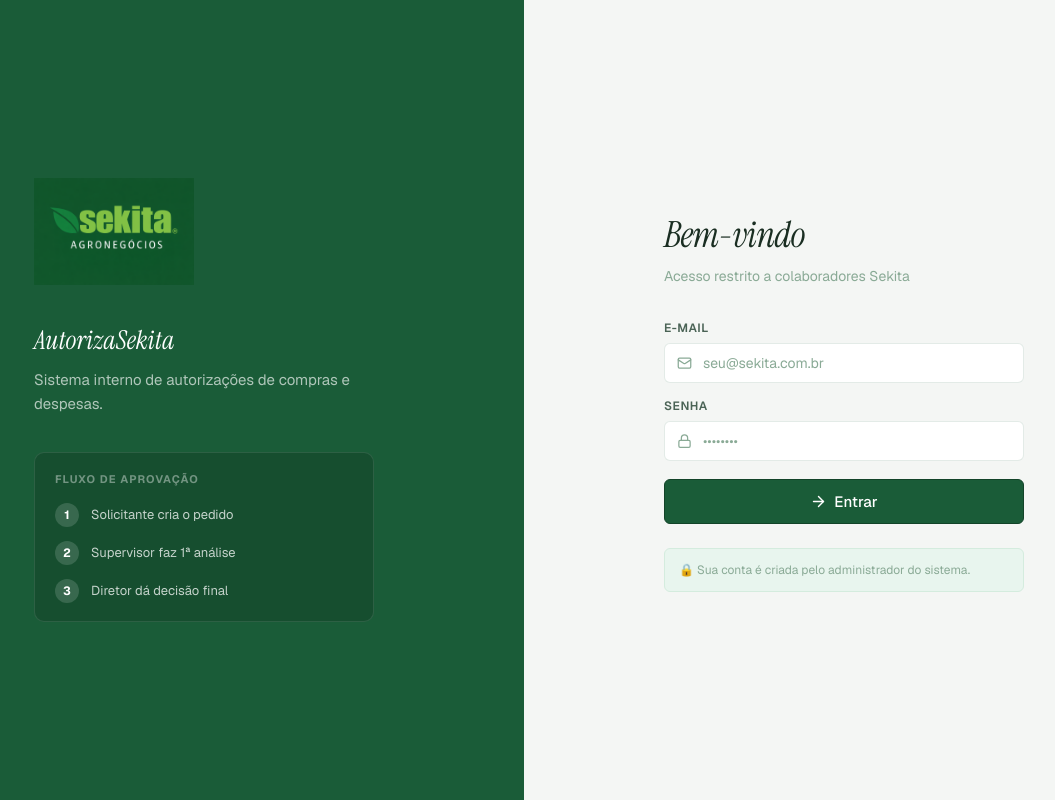
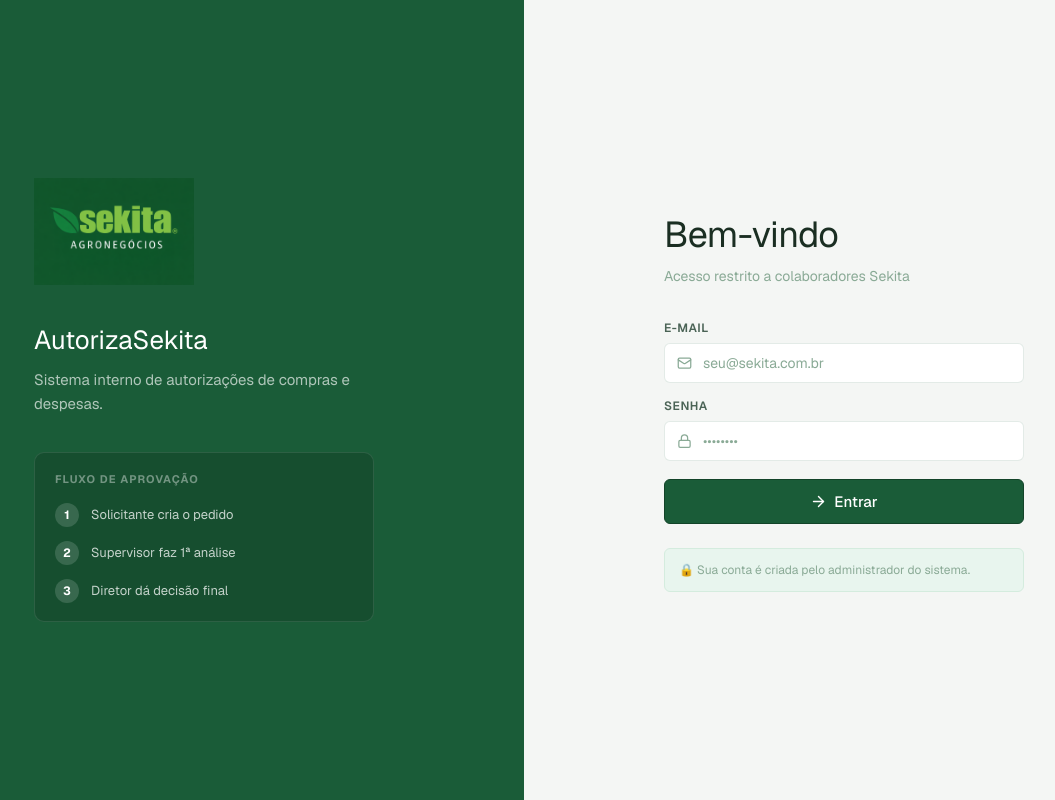
Before and after one commit to tecnologiasekita-hub/AutorizaSekita, a React (Vite) app: page /login in a window 1280 px wide. Shown: the whole page, without its empty margins (116-1171 px from the left). Built offline with nearby package versions, Linux system fonts and the light colour scheme; no server answers.

Commit message:
pwa ajustes finais

```diff
--- a/index.html
+++ b/index.html
@@ -19,7 +19,7 @@
     <link rel="apple-touch-icon" href="/icon-180.png" />
     <link rel="preconnect" href="https://fonts.googleapis.com" />
     <link rel="preconnect" href="https://fonts.gstatic.com" crossorigin />
-    <link href="https://fonts.googleapis.com/css2?family=Instrument+Serif:ital@0;1&family=Geist:wght@300;400;500;600;700&display=swap" rel="stylesheet" />
+    <link href="https://fonts.googleapis.com/css2?family=Geist:wght@300;400;500;600;700;800&display=swap" rel="stylesheet" />
   </head>
   <body>
     <div id="root"></div>
--- a/src/index.css
+++ b/src/index.css
@@ -55,7 +55,7 @@
   --blue-bg:    rgba(37,99,168,0.08);
 
   /* Typography */
-  --font-display: 'Instrument Serif', Georgia, serif;
+  --font-display: 'Geist', system-ui, sans-serif;
   --font-body:    'Geist', system-ui, sans-serif;
 
   /* Shape */
--- a/src/pages/Aprovacoes.jsx
+++ b/src/pages/Aprovacoes.jsx
@@ -124,7 +124,7 @@
     <div style={{ display: 'flex', flexDirection: 'column', gap: 24 }} className="fade-in">
 
       <div>
-        <h1 style={{ fontFamily: 'var(--font-display)', fontStyle: 'italic', fontSize: 26, fontWeight: 400, color: 'var(--green-brand)' }}>
+        <h1 style={{ fontFamily: 'var(--font-body)', fontSize: 24, fontWeight: 700, color: 'var(--green-brand)' }}>
           Aprovações
         </h1>
         <p style={{ color: 'var(--text-3)', fontSize: 13, marginTop: 2 }}>
--- a/src/pages/Dashboard.jsx
+++ b/src/pages/Dashboard.jsx
@@ -104,7 +104,7 @@
       {/* Saudação */}
       <div style={{ display: 'flex', alignItems: 'flex-start', justifyContent: 'space-between', flexWrap: 'wrap', gap: 12 }}>
         <div>
-          <h1 style={{ fontFamily: 'var(--font-display)', fontStyle: 'italic', fontSize: 28, fontWeight: 400, color: 'var(--text)', letterSpacing: '-0.02em' }}>
+          <h1 style={{ fontFamily: 'var(--font-body)', fontSize: 24, fontWeight: 700, color: 'var(--text)' }}>
             Olá, {profile?.nome?.split(' ')[0]}
           </h1>
           <p style={{ color: 'var(--text-3)', fontSize: 14, marginTop: 4 }}>
@@ -135,7 +135,7 @@
                 <Icon size={20} />
               </div>
               <div>
-                <div style={{ fontSize: 28, fontWeight: 700, fontFamily: 'var(--font-display)', color: 'var(--text)', lineHeight: 1 }}>{value}</div>
+                <div style={{ fontSize: 28, fontWeight: 700, fontFamily: 'var(--font-body)', color: 'var(--text)', lineHeight: 1 }}>{value}</div>
                 <div style={{ fontSize: 12, color: 'var(--text-3)', marginTop: 3 }}>{label}</div>
               </div>
             </div>
@@ -181,7 +181,7 @@
   return (
     <div style={{ display: 'flex', alignItems: 'center', justifyContent: 'space-between', marginBottom: 12 }}>
       <div style={{ display: 'flex', alignItems: 'center', gap: 8 }}>
-        <h2 style={{ fontFamily: 'var(--font-display)', fontSize: 17, fontWeight: 600, color: 'var(--text)' }}>{title}</h2>
+        <h2 style={{ fontFamily: 'var(--font-body)', fontSize: 17, fontWeight: 600, color: 'var(--text)' }}>{title}</h2>
         {badge > 0 && (
           <span style={{ background: 'var(--accent)', color: '#fff', borderRadius: 10, fontSize: 11, fontWeight: 700, padding: '1px 7px' }}>
             {badge}
--- a/src/pages/DetalhesSolicitacao.jsx
+++ b/src/pages/DetalhesSolicitacao.jsx
@@ -254,7 +254,7 @@
         </button>
         <div style={{ flex: 1, minWidth: 0 }}>
           <div style={{ display: 'flex', alignItems: 'center', gap: 10, flexWrap: 'wrap', marginBottom: 4 }}>
-            <h1 style={{ fontFamily: 'var(--font-display)', fontStyle: 'italic', fontSize: 22, fontWeight: 400, color: 'var(--green-brand)' }}>
+            <h1 style={{ fontFamily: 'var(--font-body)', fontSize: 20, fontWeight: 700, color: 'var(--green-brand)' }}>
               {sol.titulo}
             </h1>
             <span className={`badge ${statusMeta.cls}`}>
--- a/src/pages/Login.jsx
+++ b/src/pages/Login.jsx
@@ -140,9 +140,8 @@
     flexShrink: 0,
   },
   logoName: {
-    fontFamily: 'var(--font-display)',
-    fontStyle: 'italic',
-    fontSize: 34,
+    fontFamily: 'var(--font-body)',
+        fontSize: 34,
     fontWeight: 400,
     color: '#fff',
     letterSpacing: '-0.02em',
@@ -157,9 +156,8 @@
   },
   tagline: {},
   taglineTitle: {
-    fontFamily: 'var(--font-display)',
-    fontStyle: 'italic',
-    fontSize: 26,
+    fontFamily: 'var(--font-body)',
+        fontSize: 26,
     fontWeight: 400,
     color: '#fff',
     marginBottom: 8,
@@ -213,9 +211,8 @@
     maxWidth: 360,
   },
   formTitle: {
-    fontFamily: 'var(--font-display)',
-    fontStyle: 'italic',
-    fontSize: 36,
+    fontFamily: 'var(--font-body)',
+        fontSize: 36,
     fontWeight: 400,
     color: 'var(--text)',
     letterSpacing: '-0.02em',
--- a/src/pages/MinhasSolicitacoes.jsx
+++ b/src/pages/MinhasSolicitacoes.jsx
@@ -65,7 +65,7 @@
 
       <div style={{ display: 'flex', alignItems: 'center', justifyContent: 'space-between', flexWrap: 'wrap', gap: 12 }}>
         <div>
-          <h1 style={{ fontFamily: 'var(--font-display)', fontStyle: 'italic', fontSize: 26, fontWeight: 400, color: 'var(--green-brand)' }}>
+          <h1 style={{ fontFamily: 'var(--font-body)', fontSize: 24, fontWeight: 700, color: 'var(--green-brand)' }}>
             Minhas solicitações
           </h1>
           <p style={{ color: 'var(--text-3)', fontSize: 13, marginTop: 2 }}>
--- a/src/pages/NovaSolicitacao.jsx
+++ b/src/pages/NovaSolicitacao.jsx
@@ -147,7 +147,7 @@
       const { data, error: insertError } = await supabase
         .from('solicitacoes').insert(payload).select().single()
 
-      if (insertError) { setError('Erro ao criar a solicitação. Tente novamente.'); return }
+      if (insertError) { console.error('Erro insert solicitacao:', insertError); setError(`Erro: ${insertError.message}`); return }
 
       // Supervisor criando: insere diretores selecionados
       if (isSupervisor && dirSel.length > 0) {
@@ -228,7 +228,7 @@
           <ArrowLeft size={15} />
         </button>
         <div>
-          <h1 style={{ fontFamily: 'var(--font-display)', fontStyle: 'italic', fontSize: 26, fontWeight: 400, color: 'var(--green-brand)' }}>
+          <h1 style={{ fontFamily: 'var(--font-body)', fontSize: 24, fontWeight: 700, color: 'var(--green-brand)' }}>
             Nova solicitação
           </h1>
           <p style={{ color: 'var(--text-3)', fontSize: 13, marginTop: 2 }}>
--- a/src/pages/Perfil.jsx
+++ b/src/pages/Perfil.jsx
@@ -28,7 +28,7 @@
   return (
     <div style={{ maxWidth: 500, margin: '0 auto', display: 'flex', flexDirection: 'column', gap: 24 }} className="fade-in">
       <div>
-        <h1 style={{ fontFamily: 'var(--font-display)', fontStyle: 'italic', fontSize: 26, fontWeight: 400, color: 'var(--green-brand)' }}>
+        <h1 style={{ fontFamily: 'var(--font-body)', fontSize: 24, fontWeight: 700, color: 'var(--green-brand)' }}>
           Meu Perfil
         </h1>
         <p style={{ color: 'var(--text-3)', fontSize: 13, marginTop: 2 }}>Gerencie suas informações pessoais</p>
@@ -40,7 +40,7 @@
           width: 64, height: 64, borderRadius: '50%',
           background: 'linear-gradient(135deg, var(--accent), var(--accent-2))',
           display: 'flex', alignItems: 'center', justifyContent: 'center',
-          fontFamily: 'var(--font-display)', fontWeight: 700, fontSize: 28, color: 'white',
+          fontFamily: 'var(--font-body)', fontWeight: 700, fontSize: 28, color: 'white',
           flexShrink: 0,
         }}>
           {profile?.nome?.charAt(0)?.toUpperCase() || 'U'}
```
